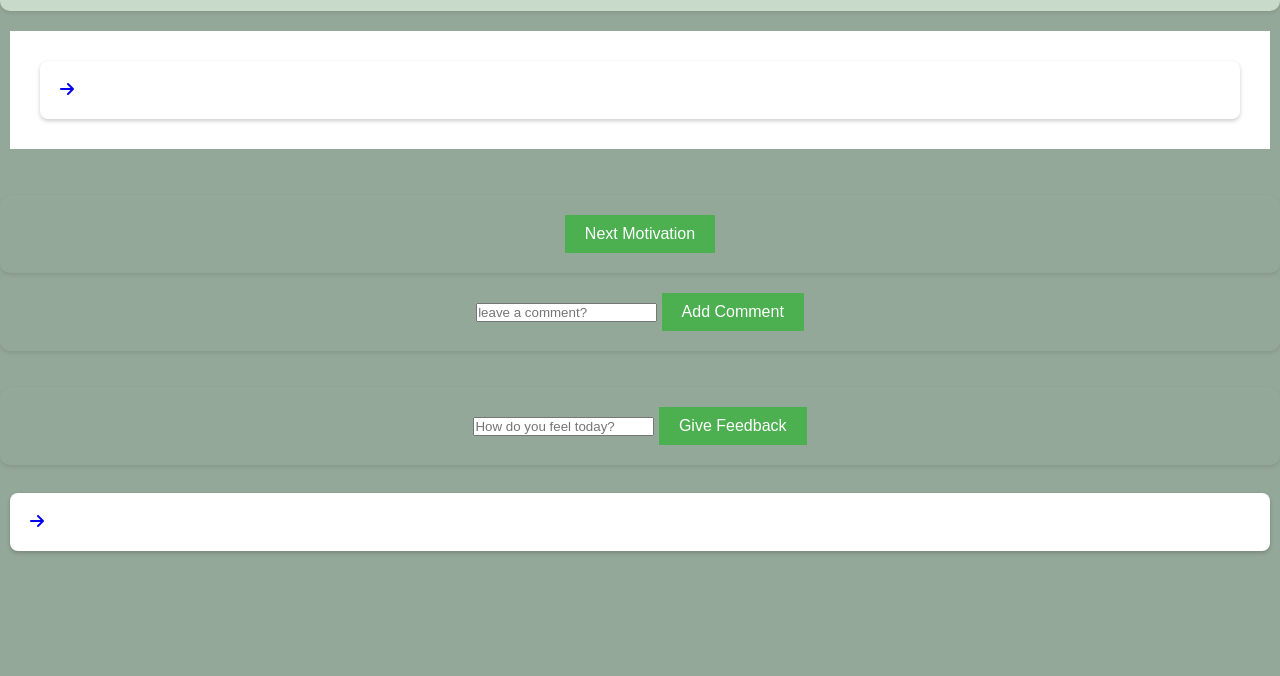
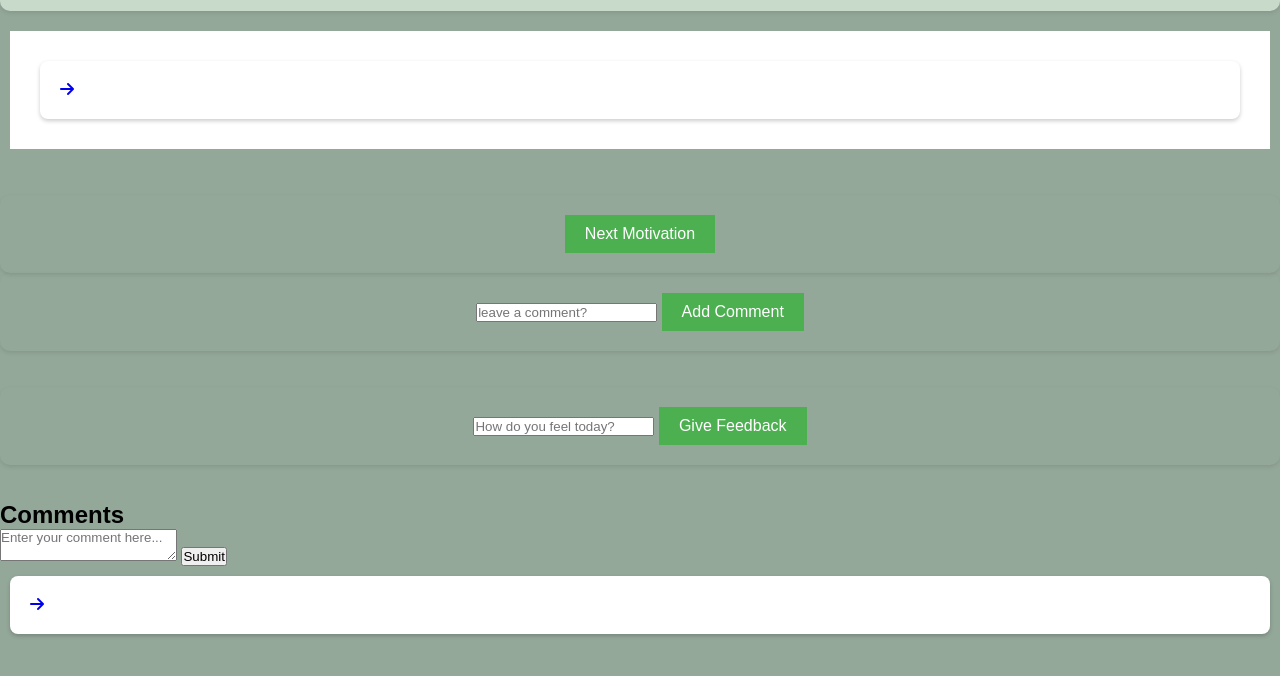
Before and after one commit to sheilabett/veh-project, a plain HTML site: page index.html in a window 1280 px wide. Shown: the part 100-776 px from the top of the page. Drawn offline with Linux system fonts and the light colour scheme; no server answers.

Commit message:
index.hmtl

```diff
--- a/index.html
+++ b/index.html
@@ -46,9 +46,18 @@
                 <li> <a href = "#">Mindset</a></li>
 
         </nav> -->
-        <div id="commentlist">
-            <div class="card">
+        <br>
+        <div id="comments" >
+            <h2>Comments</h2>
+            <div id="comment-form">
+                <textarea id="comment-input" placeholder="Enter your comment here..."></textarea>
+                <button id="comment-submit" class="btn btn-primary" data-toggle="modal" data-target="#myModal">Submit</button>
+            </div>
+            <div id="comment-list">
+                <div class="card">
                 <a href="#"><i class="fa-solid fa-arrow-right fa-beat"></i></a>
             </div>
+        </div>
+
     </body>
 </html>
```
